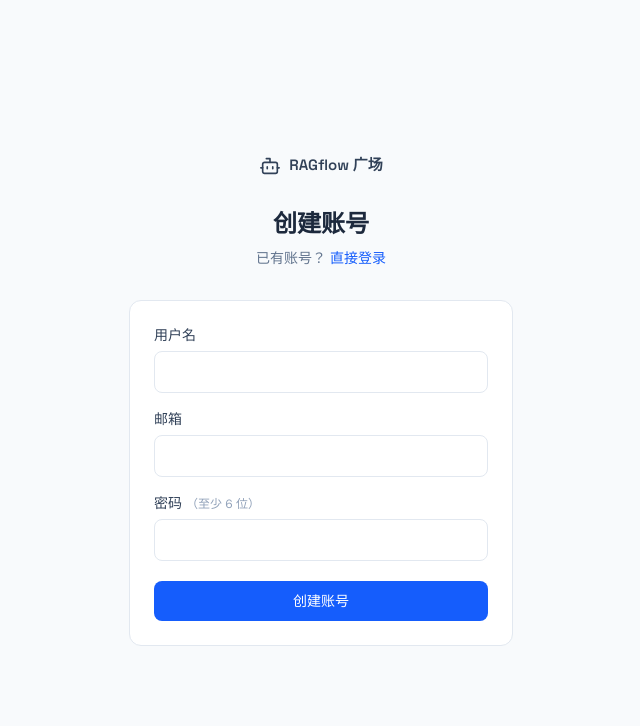
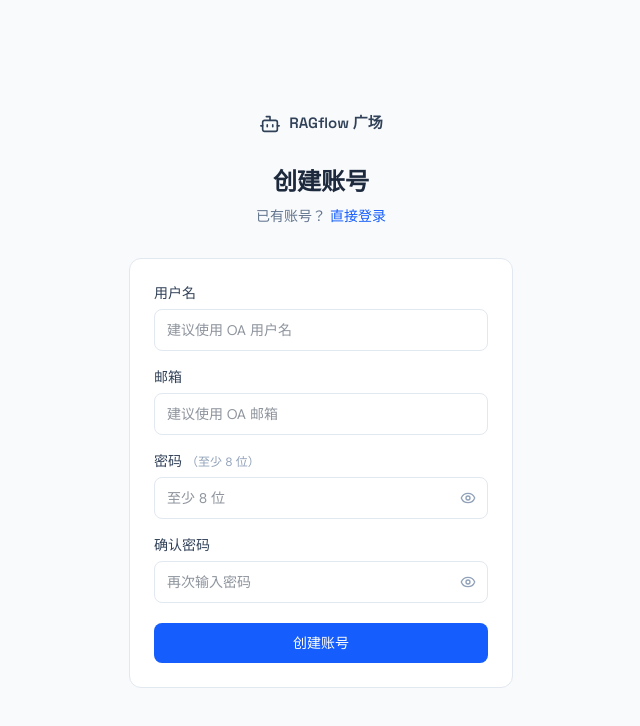
Before and after one commit to lzb16/ragflow-agent-web, a React (Vite) app in the folder frontend/: page /register in a window 1280 px wide. Shown: the top 726 px of the page, without its empty margins (319-959 px from the left). Built offline with nearby package versions, Linux system fonts and the light colour scheme.

Commit message:
feat: 注册页 OA placeholder、密码 8 位、二次确认、显示切换

```diff
--- a/frontend/src/pages/Register.tsx
+++ b/frontend/src/pages/Register.tsx
@@ -1,13 +1,16 @@
 import { useState } from 'react'
 import type { FormEvent } from 'react'
 import { useNavigate, Link } from 'react-router-dom'
-import { Bot } from 'lucide-react'
+import { Bot, Eye, EyeOff } from 'lucide-react'
 import { api } from '../api'
 
 export default function Register() {
   const [username, setUsername] = useState('')
   const [email, setEmail] = useState('')
   const [password, setPassword] = useState('')
+  const [confirmPassword, setConfirmPassword] = useState('')
+  const [showPassword, setShowPassword] = useState(false)
+  const [showConfirm, setShowConfirm] = useState(false)
   const [error, setError] = useState('')
   const [loading, setLoading] = useState(false)
   const navigate = useNavigate()
@@ -15,6 +18,14 @@
   async function handleSubmit(e: FormEvent) {
     e.preventDefault()
     setError('')
+    if (password.length < 8) {
+      setError('密码至少 8 位')
+      return
+    }
+    if (password !== confirmPassword) {
+      setError('两次密码输入不一致')
+      return
+    }
     setLoading(true)
     try {
       await api.register(username, email, password)
@@ -29,7 +40,6 @@
   return (
     <div className="min-h-screen bg-slate-50 flex items-center justify-center px-4">
       <div className="w-full max-w-sm">
-        {/* Brand */}
         <div className="text-center mb-8">
           <Link to="/" className="inline-flex items-center gap-2 text-slate-700 hover:text-blue-600 transition-colors">
             <Bot size={22} strokeWidth={1.8} />
@@ -55,6 +65,7 @@
                 type="text"
                 required
                 autoComplete="username"
+                placeholder="建议使用 OA 用户名"
                 value={username}
                 onChange={e => setUsername(e.target.value)}
                 className="w-full border border-slate-200 rounded-lg px-3 py-2.5 text-sm focus:outline-none focus:ring-2 focus:ring-blue-500 focus:border-transparent transition-colors"
@@ -66,6 +77,7 @@
                 type="email"
                 required
                 autoComplete="email"
+                placeholder="建议使用 OA 邮箱"
                 value={email}
                 onChange={e => setEmail(e.target.value)}
                 className="w-full border border-slate-200 rounded-lg px-3 py-2.5 text-sm focus:outline-none focus:ring-2 focus:ring-blue-500 focus:border-transparent transition-colors"
@@ -74,17 +86,46 @@
             <div>
               <label className="block text-sm font-medium text-slate-700 mb-1.5">
                 密码
-                <span className="text-slate-400 font-normal ml-1 text-xs">（至少 6 位）</span>
+                <span className="text-slate-400 font-normal ml-1 text-xs">（至少 8 位）</span>
               </label>
+              <div className="relative">
                 <input
-                type="password"
+                  type={showPassword ? 'text' : 'password'}
                   required
-                minLength={6}
+                  minLength={8}
                   autoComplete="new-password"
+                  placeholder="至少 8 位"
                   value={password}
                   onChange={e => setPassword(e.target.value)}
-                className="w-full border border-slate-200 rounded-lg px-3 py-2.5 text-sm focus:outline-none focus:ring-2 focus:ring-blue-500 focus:border-transparent transition-colors"
+                  className="w-full border border-slate-200 rounded-lg px-3 py-2.5 pr-10 text-sm focus:outline-none focus:ring-2 focus:ring-blue-500 focus:border-transparent transition-colors"
                 />
+                <button
+                  type="button"
+                  onClick={() => setShowPassword(v => !v)}
+                  className="absolute right-3 top-1/2 -translate-y-1/2 text-slate-400 hover:text-slate-600 transition-colors cursor-pointer">
+                  {showPassword ? <EyeOff size={16} /> : <Eye size={16} />}
+                </button>
+              </div>
+            </div>
+            <div>
+              <label className="block text-sm font-medium text-slate-700 mb-1.5">确认密码</label>
+              <div className="relative">
+                <input
+                  type={showConfirm ? 'text' : 'password'}
+                  required
+                  autoComplete="new-password"
+                  placeholder="再次输入密码"
+                  value={confirmPassword}
+                  onChange={e => setConfirmPassword(e.target.value)}
+                  className="w-full border border-slate-200 rounded-lg px-3 py-2.5 pr-10 text-sm focus:outline-none focus:ring-2 focus:ring-blue-500 focus:border-transparent transition-colors"
+                />
+                <button
+                  type="button"
+                  onClick={() => setShowConfirm(v => !v)}
+                  className="absolute right-3 top-1/2 -translate-y-1/2 text-slate-400 hover:text-slate-600 transition-colors cursor-pointer">
+                  {showConfirm ? <EyeOff size={16} /> : <Eye size={16} />}
+                </button>
+              </div>
             </div>
             <button
               type="submit"
```
Lines whose indentation alone changed are shown as unchanged.
